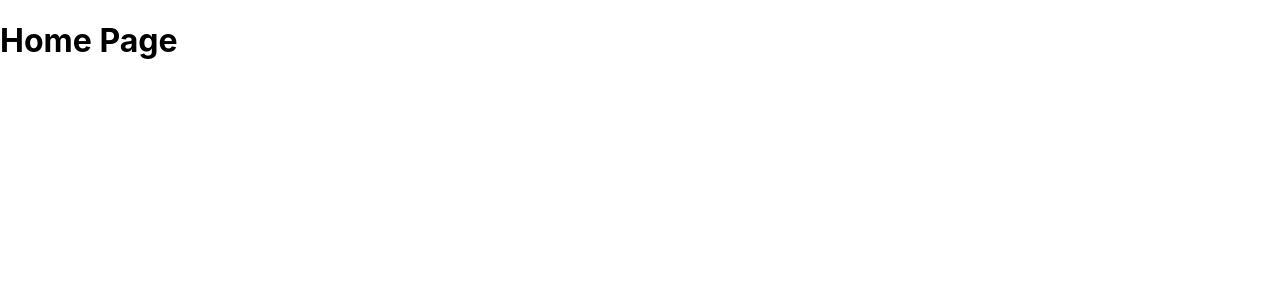
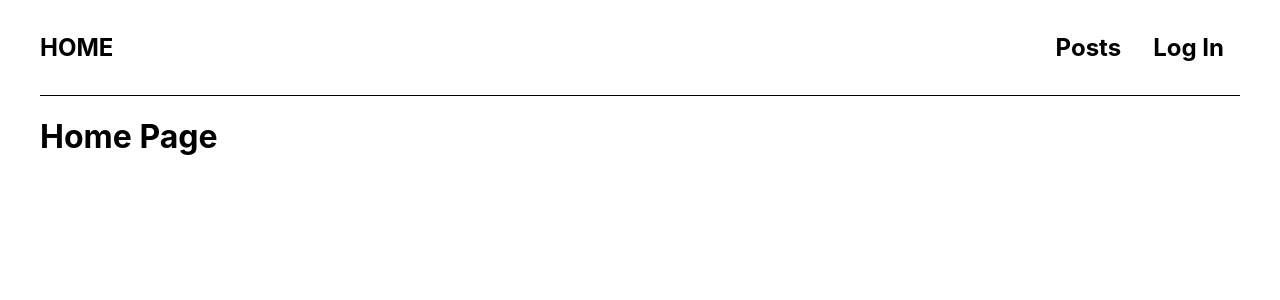
Before and after one commit to neodtruman/blog-with-react-redux, a React (Create React App) app: page / in a window 1280 px wide. Shown: the top 300 px of the page. Built offline with nearby package versions, Linux system fonts and the light colour scheme.

Commit message:
4.1 Route and Link - NavBar

```diff
--- a/src/App.js
+++ b/src/App.js
@@ -1,13 +1,17 @@
+import { Fragment } from "react";
 import { Routes, Route } from "react-router-dom";
 
 import HomePage from "./pages/home-page.component";
 import PostsPage from './pages/posts-page.component';
 import LoginPage from "./pages/login-page.component";
+import Navigation from "./components/navigation.component";
 
 import './App.css';
 
 const App = () => {
   return (
+    <Fragment>
+      <Navigation />
       <Routes>
         <Route
           path="/"
@@ -19,6 +23,7 @@ const App = () => {
           path="/login"
           element={<LoginPage />} />
       </Routes>
+    </Fragment>
   );
 }
 
--- /dev/null
+++ b/src/components/navigation.component.js
@@ -0,0 +1,31 @@
+import { Link } from 'react-router-dom';
+
+import classes from './navigation.styles.module.css';
+
+const Navigation = () => {
+  return (
+    <header className={classes['header']}>
+      <Link to='/' className={classes['nav-link']}>
+        HOME
+      </Link>
+      <nav>
+        <ul>
+          <li >
+            <Link to='/posts'
+              className={classes['nav-link']}>
+              Posts
+            </Link>
+          </li>
+          <li>
+            <Link to='/login'
+              className={classes['nav-link']}>
+              Log In
+            </Link>
+          </li>
+        </ul>
+      </nav>
+    </header>
+  );
+};
+
+export default Navigation;
--- /dev/null
+++ b/src/components/navigation.styles.module.css
@@ -0,0 +1,32 @@
+.header {
+  width: 100%;
+  height: 6rem;
+  display: flex;
+  align-items: center;
+  justify-content: space-between;
+  border-bottom: 1px solid black;
+}
+
+.header ul {
+  list-style: none;
+  display: flex;
+  margin: 0;
+  padding: 0;
+}
+
+.header li {
+  margin: 0 1rem;
+}
+
+.nav-link {
+  color: black;
+  font-weight: bold;
+  font-size: 1.5rem;
+  cursor: pointer;
+}
+
+.nav-link:hover,
+.nav-link:active,
+.nav-link.active {
+  color: #b2adb8;
+}
--- a/src/index.css
+++ b/src/index.css
@@ -1,13 +1,39 @@
 body {
+  padding: 0 40px 20px 40px;
   margin: 0;
-  font-family: -apple-system, BlinkMacSystemFont, 'Segoe UI', 'Roboto', 'Oxygen',
-    'Ubuntu', 'Cantarell', 'Fira Sans', 'Droid Sans', 'Helvetica Neue',
+  font-family: -apple-system, BlinkMacSystemFont, "Segoe UI", "Roboto", "Oxygen",
+    "Ubuntu", "Cantarell", "Fira Sans", "Droid Sans", "Helvetica Neue",
     sans-serif;
   -webkit-font-smoothing: antialiased;
   -moz-osx-font-smoothing: grayscale;
 }
 
 code {
-  font-family: source-code-pro, Menlo, Monaco, Consolas, 'Courier New',
+  font-family: source-code-pro, Menlo, Monaco, Consolas, "Courier New",
     monospace;
 }
+
+* {
+  box-sizing: border-box;
+}
+
+a {
+  text-decoration: none;
+}
+
+button {
+  line-height: 39px;
+  padding: 0 25px;
+  font-size: 1rem;
+  background-color: black;
+  color: white;
+  border: 1px solid black;
+  text-transform: uppercase;
+  font-weight: bold;
+  cursor: pointer;
+}
+
+button:hover {
+  background-color: white;
+  color: black;
+}
```
Lines whose indentation alone changed are shown as unchanged.
